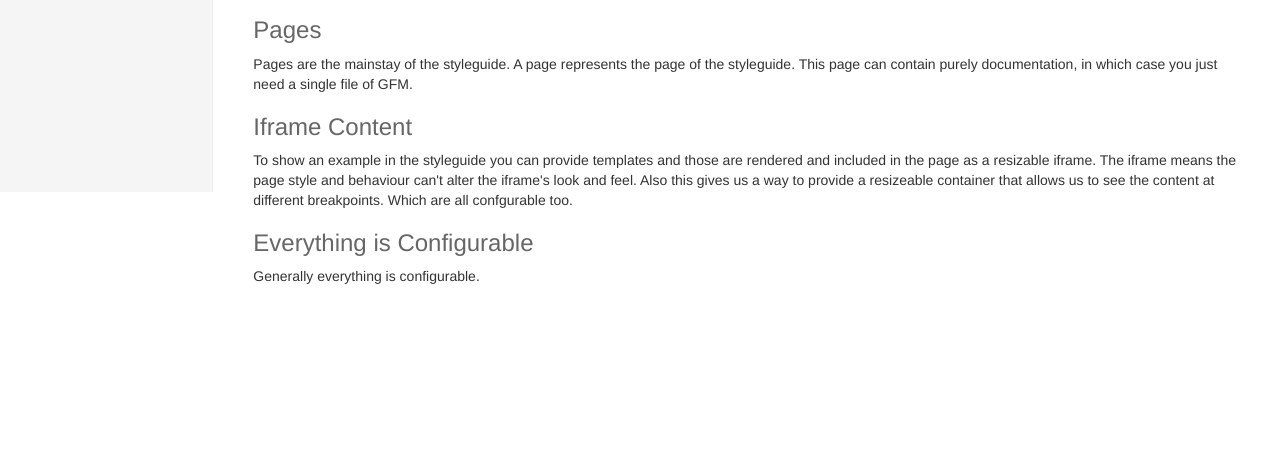
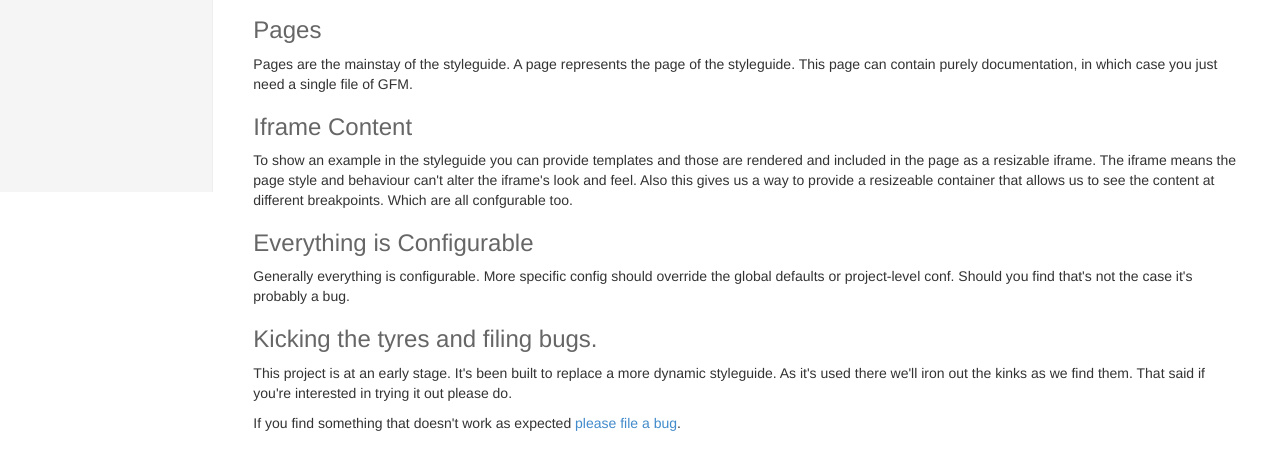
Before and after one commit to muffinresearch/cog, a plain HTML site: page index.html in a window 1280 px wide. Shown: the part 608-1071 px from the top of the page. Before the commit the page ends 924 px from the top, so only its background shows below. Drawn offline with Linux system fonts and the light colour scheme.

Commit message:
Updating docs

```diff
--- a/index.html
+++ b/index.html
@@ -75,7 +75,12 @@ can&#39;t alter the iframe&#39;s look and feel. Also this gives us a way to prov
 container that allows us to see the content at different breakpoints. Which are all
 confgurable too.</p>
 <h3 id="everything-is-configurable">Everything is Configurable</h3>
-<p>Generally everything is configurable.</p>
+<p>Generally everything is configurable. More specific config should override the global defaults or
+project-level conf. Should you find that&#39;s not the case it&#39;s probably a bug.</p>
+<h3 id="kicking-the-tyres-and-filing-bugs-">Kicking the tyres and filing bugs.</h3>
+<p>This project is at an early stage. It&#39;s been built to replace a more dynamic styleguide. As it&#39;s used there
+we&#39;ll iron out the kinks as we find them. That said if you&#39;re interested in trying it out please do.</p>
+<p>If you find something that doesn&#39;t work as expected <a href="https://github.com/muffinresearch/cog/issues/new">please file a bug</a>.</p>
 
         </div>
       </div>
```
